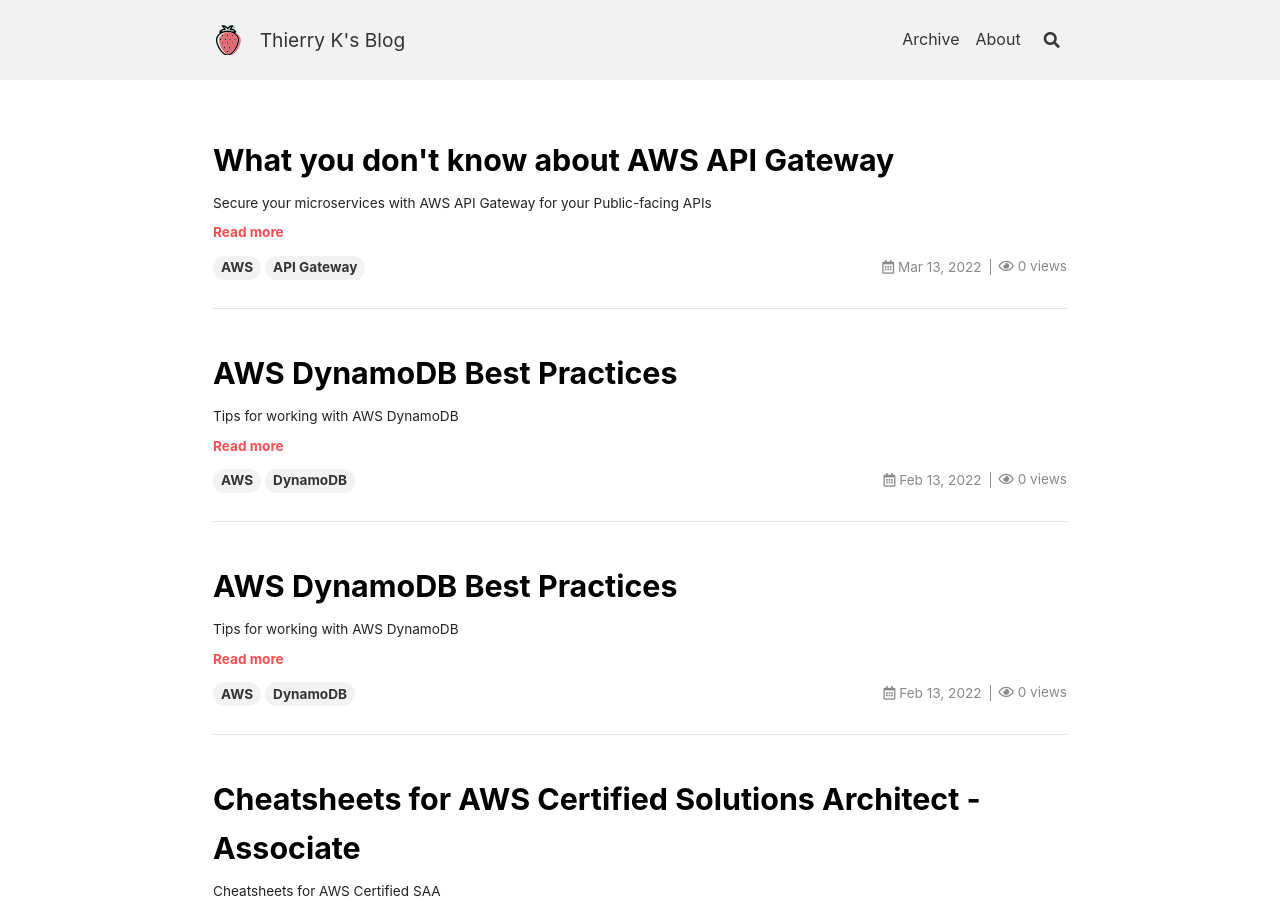
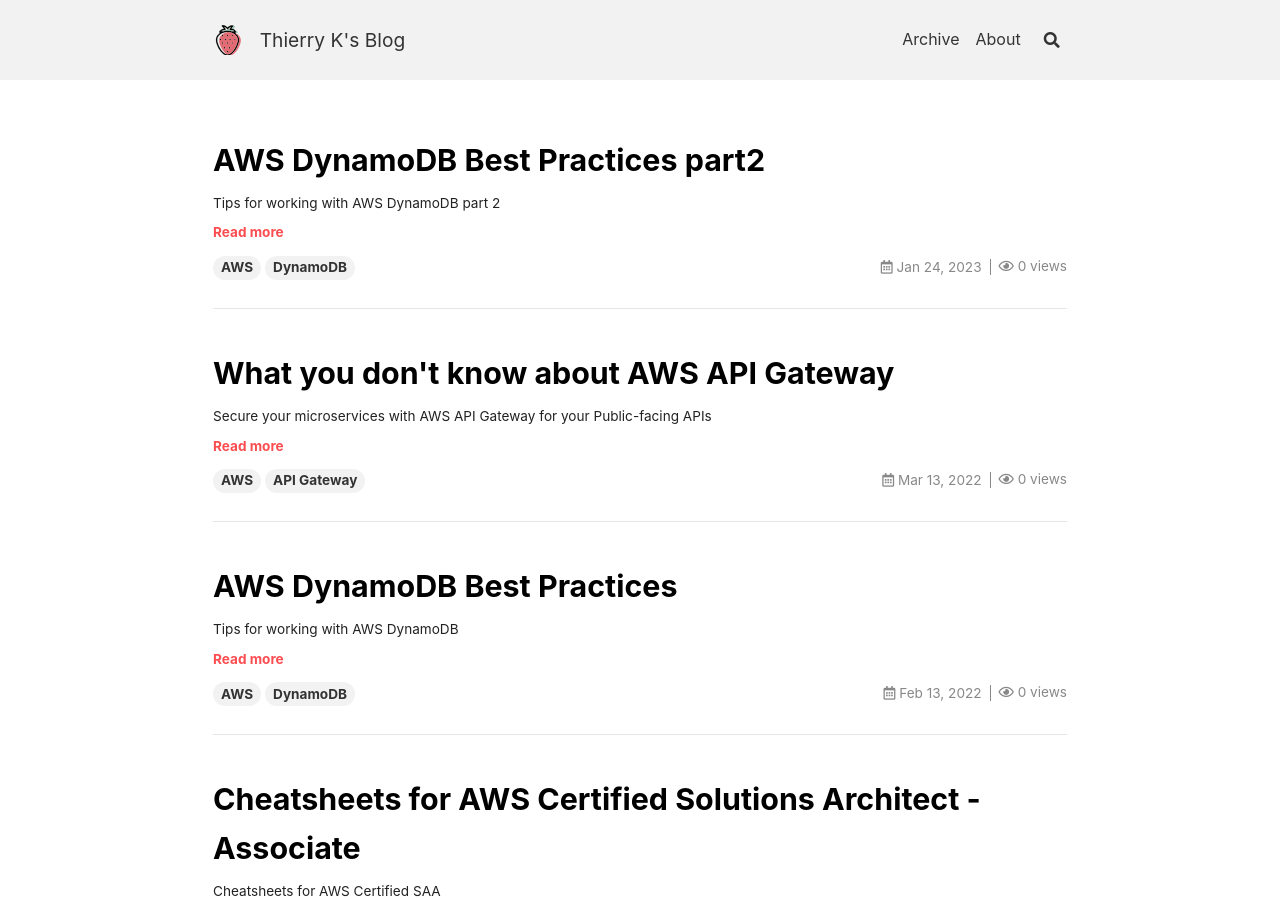
Before and after one commit to tkamag/blog, a Jekyll site: the page built from index.html, in a window 1280 px wide and 900 px high. Built offline with Jekyll 4.4.1, drawn with Linux system fonts in a browser that asks for light colours; nearby versions of some CDN libraries; the list of posts is cut into pages by our own code; comment, search, counter and statistics services are not loaded.

Commit message:
Update Blog

```diff
--- a/_posts/2023-01-24-effective-dynamodb.md
+++ b/_posts/2023-01-24-effective-dynamodb.md
@@ -1,9 +1,9 @@
 ---
 layout: article
-title: "AWS DynamoDB Best Practices"
-date: 2022-02-13
-modify_date: 2022-02-13
-excerpt: "Tips for working with AWS DynamoDB"
+title: "AWS DynamoDB Best Practices part2"
+date: 2023-01-24
+modify_date: 2023-01-24
+excerpt: "Tips for working with AWS DynamoDB part 2"
 tags: [AWS, DynamoDB]
 mathjax: false
 mathjax_autoNumber: false
@@ -15,7 +15,7 @@ key: aws-dynamodb-tips
 Just a quick overview, what is DynamoDB ?
 
 DynamoDB is a fully managed **NoSQL database** (key-value pair and document) service provided by AWS that offers fast and predictable performance with seamless scalability
-{:.info}
+
 
 
 ## Item 1: Prefer Query to Scan
```
